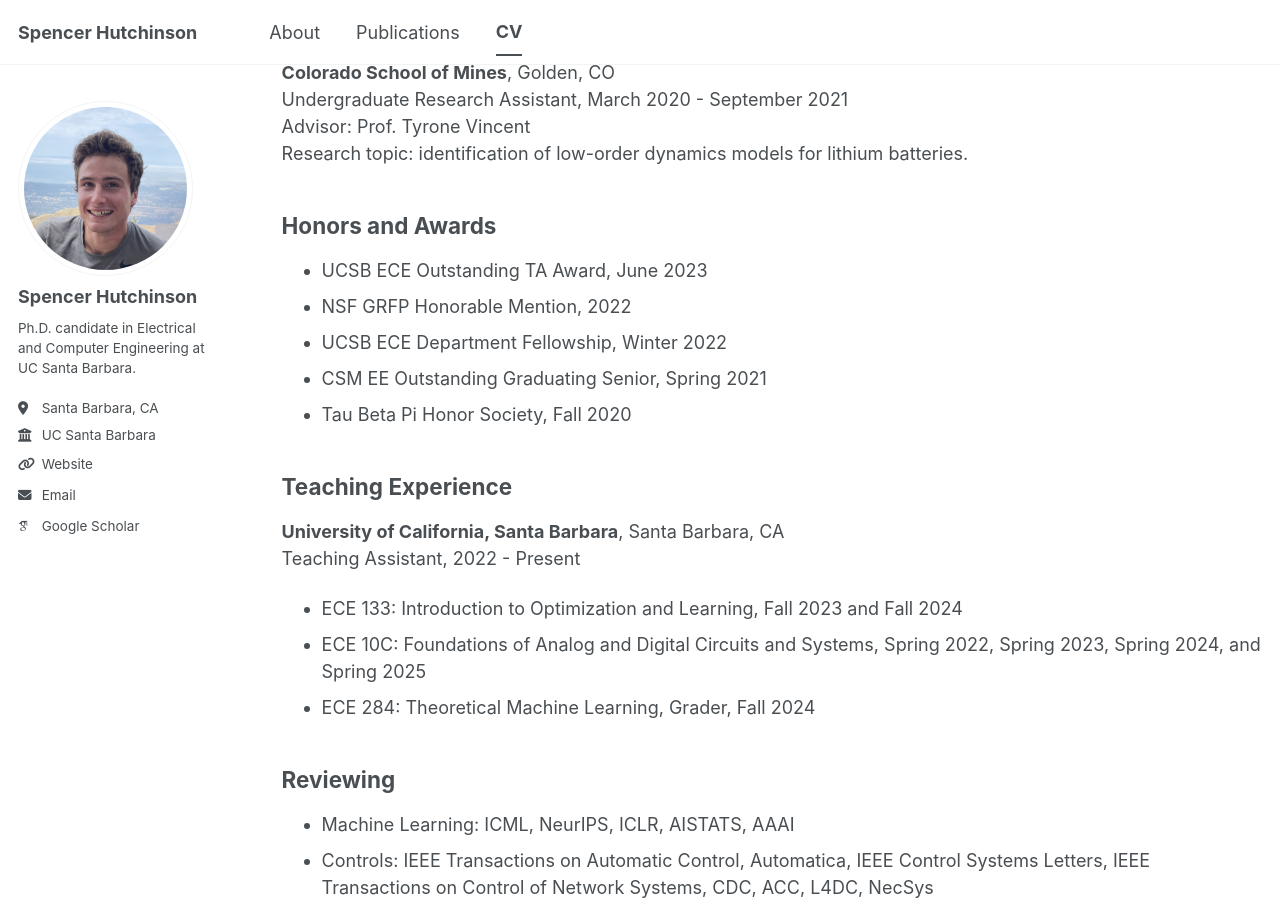
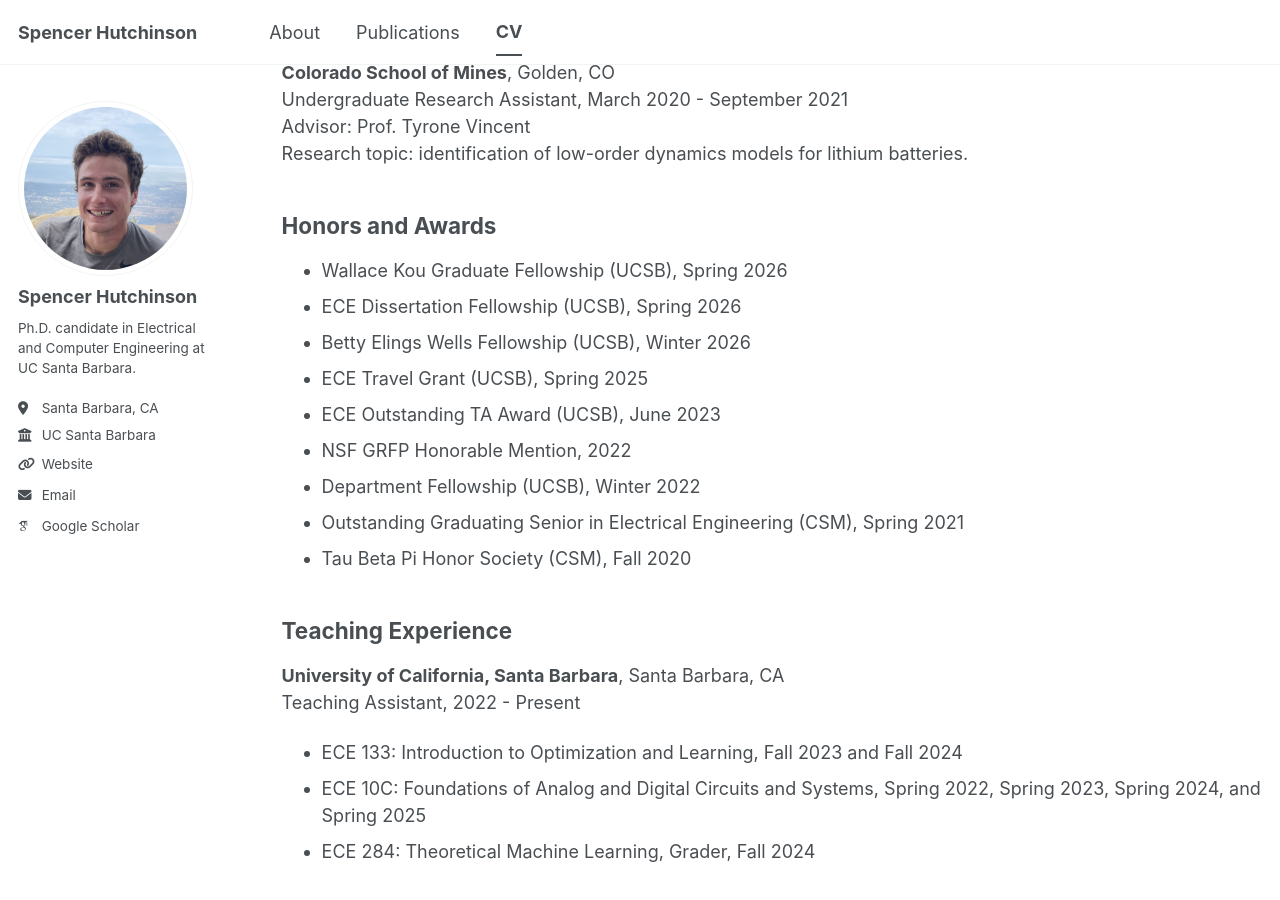
Before and after one commit to shutch1/shutch1.github.io, a Jekyll site: the page built from _pages/cv.md, in a window 1280 px wide and 900 px high, scrolled down 1033 px. Built offline with Jekyll 4.4.1, drawn with Linux system fonts in a browser that asks for light colours; some web fonts are replaced; a script bundle is joined from its source files by our own code; library files that are not in the unit come from our copies.

Commit message:
updated publications and awards

```diff
--- a/_pages/cv.md
+++ b/_pages/cv.md
@@ -48,11 +48,15 @@
 
 ## Honors and Awards
 
-- UCSB ECE Outstanding TA Award, June 2023
+- Wallace Kou Graduate Fellowship (UCSB), Spring 2026
+- ECE Dissertation Fellowship (UCSB), Spring 2026
+- Betty Elings Wells Fellowship (UCSB), Winter 2026
+- ECE Travel Grant (UCSB), Spring 2025
+- ECE Outstanding TA Award (UCSB), June 2023
 - NSF GRFP Honorable Mention, 2022
-- UCSB ECE Department Fellowship, Winter 2022
-- CSM EE Outstanding Graduating Senior, Spring 2021
-- Tau Beta Pi Honor Society, Fall 2020
+- Department Fellowship (UCSB), Winter 2022
+- Outstanding Graduating Senior in Electrical Engineering (CSM), Spring 2021
+- Tau Beta Pi Honor Society (CSM), Fall 2020
 
 ## Teaching Experience
 
```
Also changed, not shown: _pages/about.md (+3 -3 lines), _pages/publications.md (+2 -1 lines), 1 other file.
